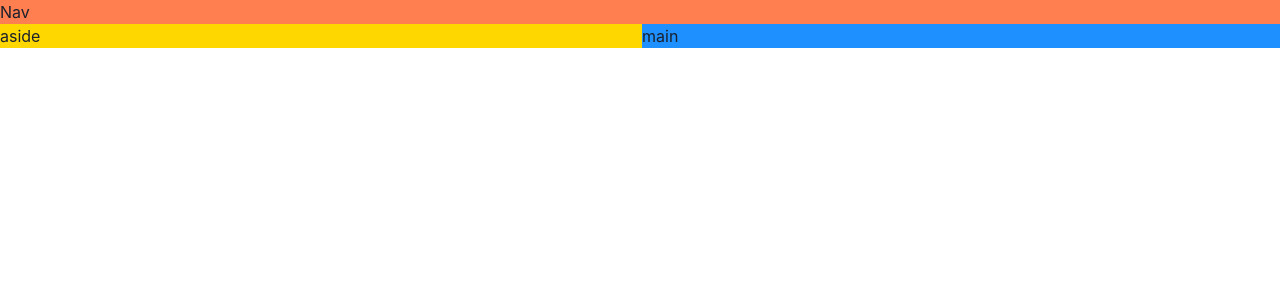
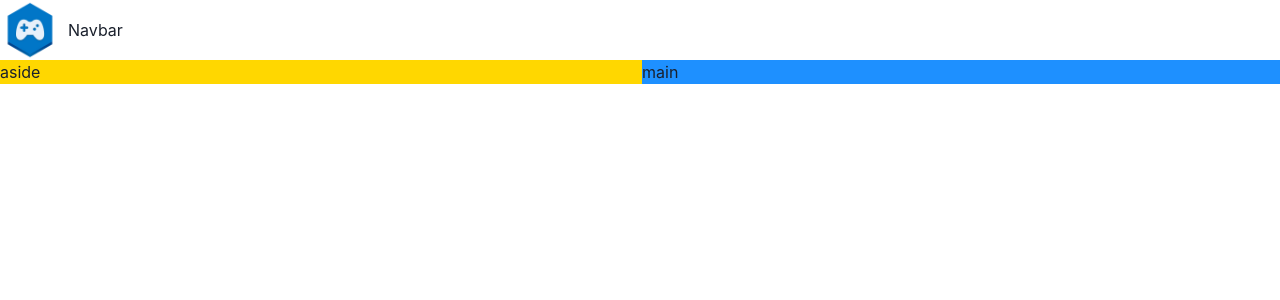
Before and after one commit to Ozzlamaz/game-hub, a React (Vite) app: page / in a window 1280 px wide. Shown: the top 300 px of the page. Built offline with nearby package versions, Linux system fonts and the light colour scheme.

Commit message:
build a navbar

```diff
--- a/src/App.tsx
+++ b/src/App.tsx
@@ -1,4 +1,5 @@
-import { Button, ButtonGroup, Grid, GridItem, Show } from "@chakra-ui/react";
+import { Grid, GridItem, Show } from "@chakra-ui/react";
+import NavBar from "./components/NavBar";
 
 function App() {
   return (
@@ -8,8 +9,8 @@
         lg: `"nav nav" "aside main"`, //1024px
       }}
     >
-      <GridItem area="nav" bg="Coral">
-        Nav
+      <GridItem area="nav">
+        <NavBar />
       </GridItem>
       <Show above="lg">
         <GridItem area="aside" bg="gold">
--- /dev/null
+++ b/src/components/NavBar.tsx
@@ -0,0 +1,12 @@
+import { HStack, Image, Text } from "@chakra-ui/react";
+import logo from "../assets/gamehub.webp";
+
+const NavBar = () => {
+  return (
+    <HStack>
+      <Image src={logo} boxSize="60px" />
+      <Text>Navbar</Text>
+    </HStack>
+  );
+};
+export default NavBar;
```
Also changed, not shown: src/assets/gamehub.webp (added).
